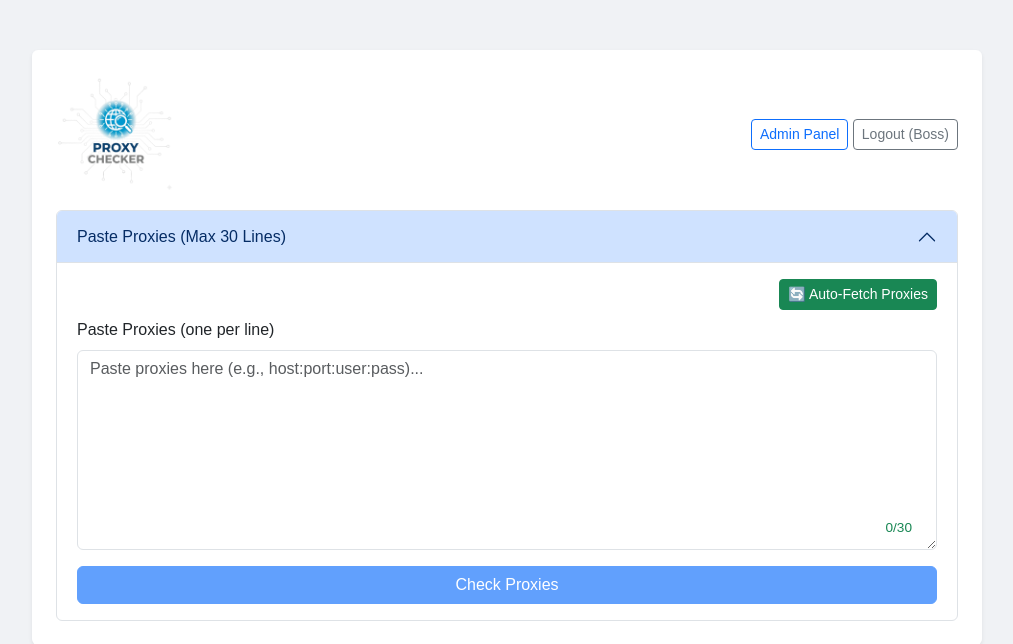
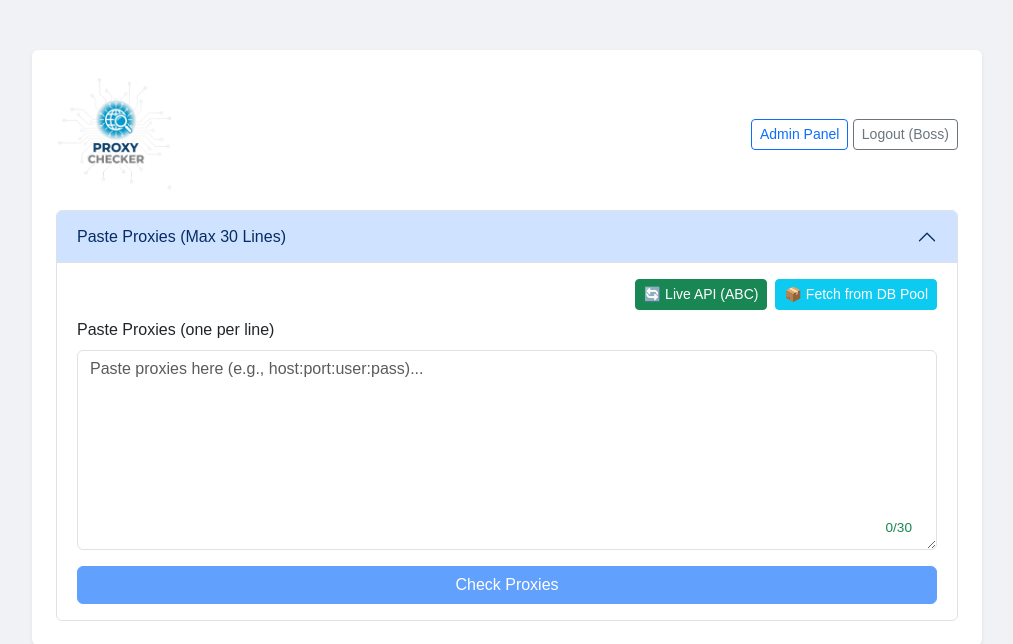
Before and after one commit to elishakip1/Vproxy-console, a Flask app: page / in a window 1280 px wide. Shown: the top 644 px of the page, without its empty margins (133-1146 px from the left). Run offline with Flask 3, Linux system fonts and the light colour scheme; a user stored in the database is signed in.

Commit message:
Update index.html

```diff
--- a/templates/index.html
+++ b/templates/index.html
@@ -108,9 +108,13 @@
                     <div class="accordion-body">
 
                         {% if current_user.can_fetch %}
-                        <div class="d-flex justify-content-end mb-2">
+                        <div class="d-flex justify-content-end mb-2 gap-2">
                             <button type="button" id="fetchBtn" class="btn btn-success btn-sm" onclick="fetchABCProxies()">
-                                🔄 Auto-Fetch Proxies
+                                🔄 Live API (ABC)
+                            </button>
+
+                            <button type="button" id="poolBtn" class="btn btn-info btn-sm text-white" onclick="fetchPoolProxies()">
+                                📦 Fetch from DB Pool
                             </button>
                         </div>
                         {% endif %}
@@ -256,6 +260,34 @@
             }
         }
 
+        // --- NEW: FETCH FROM DB POOL ---
+        async function fetchPoolProxies() {
+            const btn = document.getElementById('poolBtn');
+            const textarea = document.getElementById('proxytext');
+
+            btn.disabled = true;
+            const originalText = btn.textContent;
+            btn.textContent = "Loading...";
+
+            try {
+                const response = await fetch('/api/fetch-pool-proxies');
+                const data = await response.json();
+
+                if (data.status === 'success') {
+                    textarea.value = data.proxies.join('\n');
+                    updateProxyCounter(textarea);
+                    alert(`Loaded ${data.proxies.length} proxies from the pool.`);
+                } else {
+                    alert("Error: " + data.message);
+                }
+            } catch (err) {
+                alert("Failed to fetch from pool: " + err);
+            } finally {
+                btn.disabled = false;
+                btn.textContent = originalText;
+            }
+        }
+
         let saveQueue = [];
         let isQueueWorkerRunning = false;
         const WORKER_INTERVAL = 10000;
```
